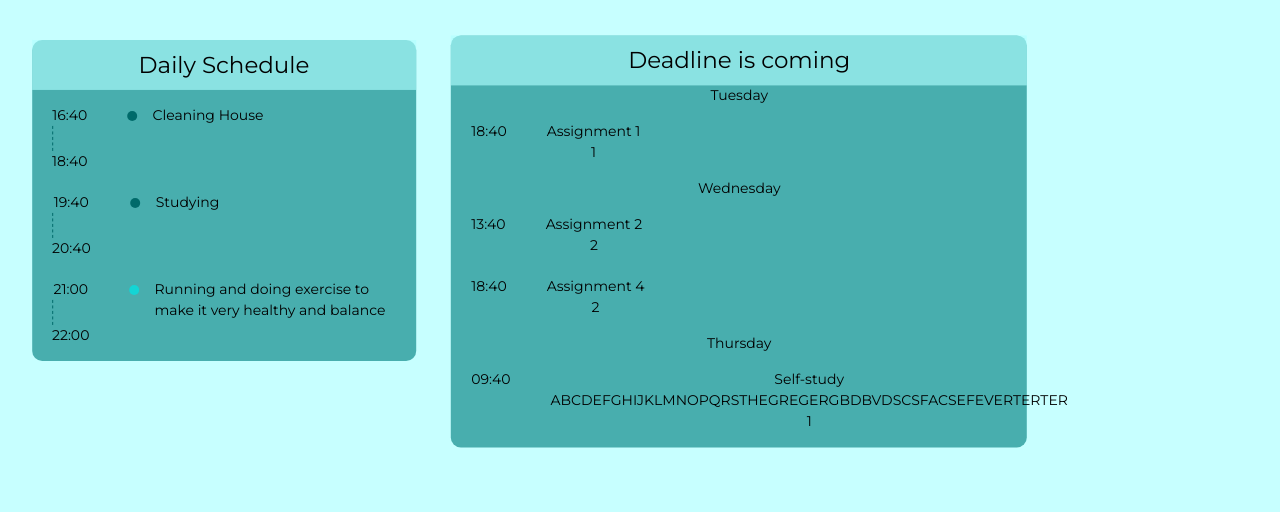
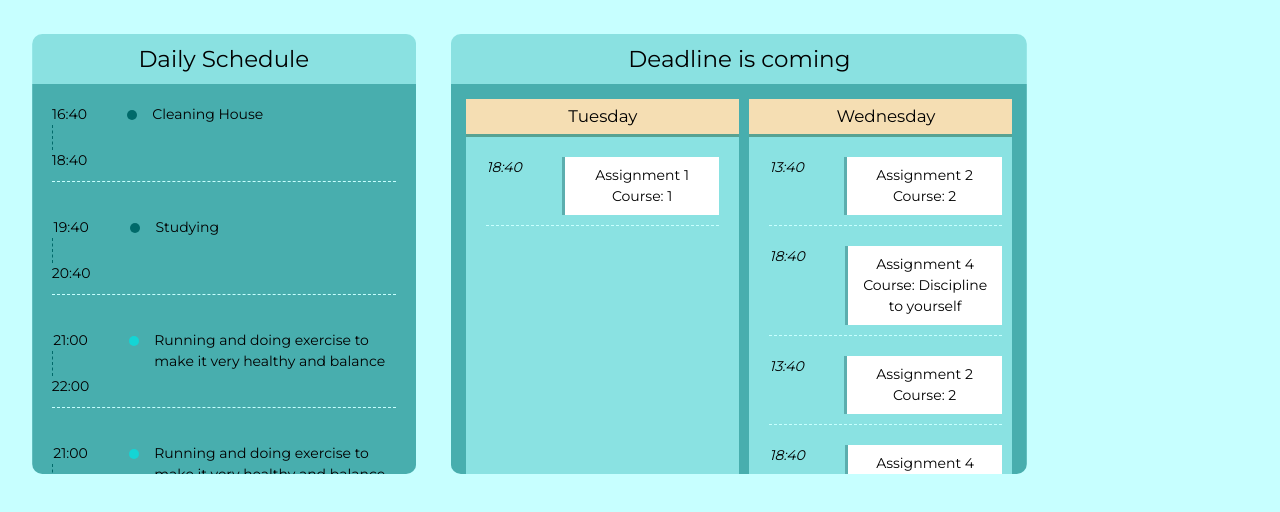
Before and after one commit to tranthanhthuy0905/course-learning, a React (Create React App) app in the folder client/: page / in a window 1280 px wide. Shown: the top 512 px of the page. Built offline with nearby package versions, Linux system fonts and the light colour scheme.

Commit message:
v1.2 deadline

```diff
--- a/client/src/data/deadline.js
+++ b/client/src/data/deadline.js
@@ -7,7 +7,11 @@ export const deadlineD = [
     due_date: "Wednesday",
     deadline: [
       { due_time: "13:40", activity: "Assignment 2", course: "2" },
+      { due_time: "18:40", activity: "Assignment 4", course: "Discipline to yourself" },
+      { due_time: "13:40", activity: "Assignment 2", course: "2" },
       { due_time: "18:40", activity: "Assignment 4", course: "2" },
+      { due_time: "13:40", activity: "Assignment 2", course: "2" },
+      { due_time: "18:40", activity: "Assignment 4", course: "Discipline to yourself" },
     ],
   },
   {
@@ -16,7 +20,7 @@ export const deadlineD = [
       {
         due_time: "09:40",
         activity:
-          "Self-study ABCDEFGHIJKLMNOPQRSTHEGREGERGBDBVDSCSFACSEFEVERTERTER",
+          "Self-study Discipline is one of the most important thing that we should commit to ensure our success",
         course: "1",
       },
     ],
--- a/client/src/data/schedule.js
+++ b/client/src/data/schedule.js
@@ -17,4 +17,10 @@ export const scheduleD = [
     activity: "Running and doing exercise to make it very healthy and balance",
     done: false
   },
+  {
+    start_time: "21:00",
+    end_time: "22:00",
+    activity: "Running and doing exercise to make it very healthy and balance",
+    done: false
+  },
 ];
--- a/client/src/pages/home/Home.css
+++ b/client/src/pages/home/Home.css
@@ -1,5 +1,13 @@
+:root {
+    --home-background: rgb(199, 255, 255);
+    --dark-blue: rgba(0, 128, 128, 0.641);
+    --title-blue: rgba(176, 255, 255, 0.641);
+    --circle-dark-blue: rgb(0, 106, 106);
+    --border: 3px solid var(--dark-blue);
+  }
+
 .home-page {
-    background-color: rgb(199, 255, 255);
+    background-color: var(--home-background);
     font-size: 14px;
     font-family: "Montserrat";
     margin: 0;
@@ -12,18 +20,19 @@
 
 .box {
     width: auto;
-    background-color: rgba(0, 128, 128, 0.641);
+    height: 55%;
+    background-color: var(--dark-blue);
     border-radius: 10px;
     position: absolute;
     top: 7%;
     transform: translate(5%, -5%);
-    overflow-wrap: break-word;
+    overflow: scroll;
 }
 .box p {
     margin: 0;
 }
 .box > p {
-    background-color: rgba(176, 255, 255, 0.641);
+    background-color: var(--title-blue);
     margin: 0;
     height: 30px;
     padding: 10px 0;
@@ -35,11 +44,20 @@
     align-items: center;
     justify-content: center;
 }
+
 .box-detail {
     display: flex;
+    overflow: scroll;
+    scroll-behavior: smooth;
+}
+
+.box-item {
+    display: flex;
     gap: 40px;
-    padding: 5px 0;
-    margin: 10px 20px;
+    padding: 5px 0 10px;
+    margin: 15px 20px;
+    overflow: scroll;
+    border-bottom: 1px dashed var(--home-background);
 }
 
 /* ------------------------
@@ -52,13 +70,12 @@ Schedule
 
 .duotone-circle {
     font-size: 10px;
-    color: rgb(20, 213, 213);
     margin: 6px 15px 0 0;
     align-self: auto;
 }
 
 .schedule-dash {
-    border-left: 1px dashed rgb(0, 106, 106);
+    border-left: 1px dashed var(--circle-dark-blue);
     width: 2px;
     height: 25px
 }
@@ -68,7 +85,9 @@ Schedule
 .schedule-activities span {
     text-align: left;
 }
-
+.schedule-detail {
+    flex-direction: column;
+}
 /* ------------------------
 Deadline
 ---------------------------*/
@@ -76,9 +95,29 @@ Deadline
     max-width: 45%;
     left: 33%;
 }
-
 .deadline-detail {
-    /* display: flex; */
+    margin: 15px;
+}
+.deadline-item {
+    min-width: 50%;
+    background-color: var(--title-blue);
+    margin-right: 10px;
+}
+.deadline-item > p {
+    border-bottom: var(--border);
+    font-size: larger;
+    background-color: wheat;
+    padding: 5px;
+}
+.deadline-activities {
+    background-color: white;
+    background-attachment:scroll;
+    width: 100%;
+    border-left: var(--border);
+    padding: 8px
+}
+.deadline-duetime {
+    font-style: italic;
 }
 /* ------------------------
 Course
--- a/client/src/pages/home/Home.js
+++ b/client/src/pages/home/Home.js
@@ -1,5 +1,5 @@
 import React from "react";
-import { useEffect, useState, createElement } from "react";
+import { useEffect, useState, useRef, createElement } from "react";
 import "./Home.css";
 import { FontAwesomeIcon } from "@fortawesome/react-fontawesome";
 import { faCircle } from "@fortawesome/free-solid-svg-icons";
@@ -19,7 +19,6 @@ function Home() {
   const [deadlineData, setDeadlineData] = useState(deadlineD);
   const [courseData, setCourseData] = useState(courseD);
   const [goalData, setGoalData] = useState(goalD);
-
 
   // useEffect(() => {
   //   async function fetchSchedule() {
@@ -42,9 +41,9 @@ function Home() {
   const checkDisplay = (items, className, title, displayItem) => {
     if (items.length > 0) {
       return (
-        <div className={className}>
+        <div className={className[0]}>
           {title}
-          {displayItem(items)}
+          <div className={className[1] + " box-detail"}>{displayItem(items)}</div>
         </div>
       );
     }
@@ -52,7 +51,7 @@ function Home() {
 
   const displaySchedule = (res) => {
     return res.map((data) => (
-      <div className="box-detail">
+      <div className="box-item">
         <div className="schedule-timeline">
           <p>{data.start_time}</p>
           <div className="schedule-dash"></div>
@@ -72,14 +71,14 @@ function Home() {
 
   const displayDeadline = (res) => {
     return res.map((data) => (
-      <div className="deadline-detail">
-        <p className="deadline-duedate">{data.due_date}</p>
+      <div className="deadline-item">
+        <p>{data.due_date}</p>
         {data.deadline.map((dl) => (
-          <div className="box-detail">
+          <div className="box-item">
             <p className="deadline-duetime">{dl.due_time}</p>
             <div className="deadline-activities">
               {dl.activity}
-              <p>{dl.course}</p>
+              <p>Course: {dl.course}</p>
             </div>
           </div>
         ))}
@@ -91,13 +90,13 @@ function Home() {
     <div className="home-page">
       {checkDisplay(
         scheduleData,
-        "box schedule",
+        ["box schedule", "schedule-detail"],
         <p>Daily Schedule</p>,
         displaySchedule
       )}
       {checkDisplay(
         deadlineData,
-        "box deadline",
+        ["box deadline", "deadline-detail"],
         <p>Deadline is coming</p>,
         displayDeadline
       )}
@@ -117,8 +116,8 @@ function Home() {
             </li>
           ))}
         </ul>
-      </div> */}
-      {/* <Navbar /> */}
+      </div>
+      <Navbar /> */}
     </div>
   );
 }
```
